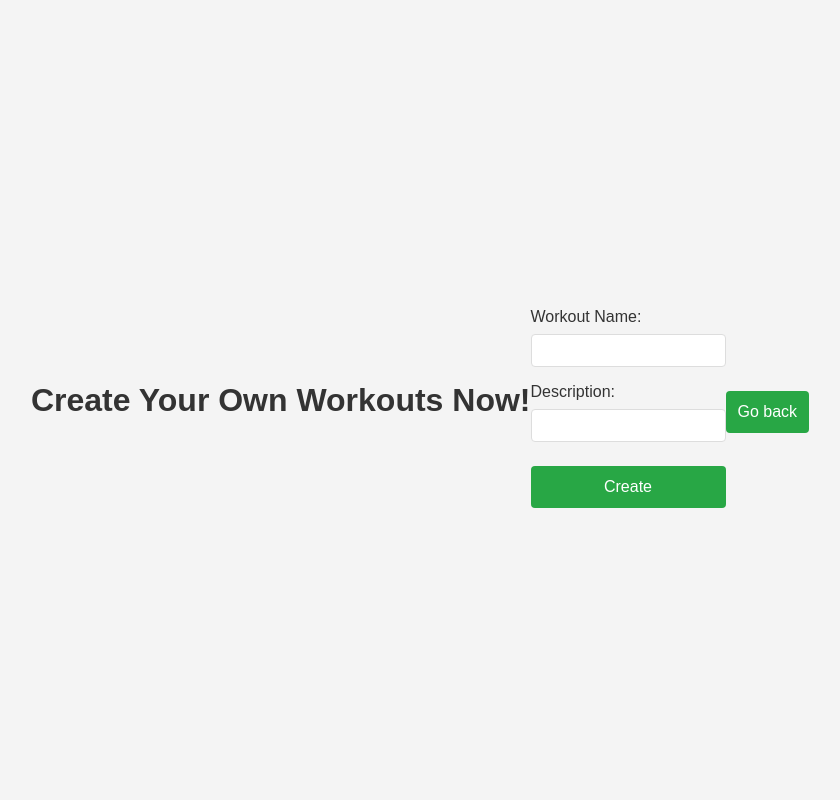
After one commit to sergioscattone/Agile-Harvard, a Flask app: a page that uses templates/create_workouts.html in a window 1280 px wide. The commit adds this page. Shown: the whole page, without its empty margins (220-1060 px from the left). Run offline with Flask 3, Linux system fonts and the light colour scheme; the visitor is signed in with stand-in values (Sample User, id 1).

Commit message:
We can create new workouts

```diff
--- a/app.py
+++ b/app.py
@@ -167,5 +167,24 @@ def user_info():
     return render_template('user_info.html', users = users)
 
 
+@app.route('/<username>/<id>/workouts/create_workouts')
+def create_page(username, id):
+    if username == session['username']:
+        return render_template("create_workouts.html", exercises=exercises, user=users[int(id) - 1])
+    return redirect(url_for('login'))
+
+@app.route('/<username>/<id>/workouts/create_workouts', methods=['GET', 'POST'])
+def create_new_workout(username, id):
+    if request.method == 'POST':
+        name = request.form['workout']
+        description = request.form['description']
+        if 'username' in session and username == session['username']:
+            user = users[int(id) - 1]
+            user.get_workout().append(user.create_workout(name, description))
+            if user.get_workout()[-1] is None:
+                user.get_workout().pop()
+        return redirect(url_for('workouts', username=username, id=id))
+    return render_template('create_workouts.html', username=username, user=users[int(id) - 1])
+
 if __name__ == "__main__":
     app.run(debug=True)
--- /dev/null
+++ b/templates/create_workouts.html
@@ -0,0 +1,95 @@
+<!DOCTYPE html>
+<html lang="en">
+<head>
+    <meta charset="utf-8">
+    <meta name="viewport" content="width=device-width, initial-scale=1.0">
+    <title>Create Your Own Workouts Now!</title>
+    <style>
+        body {
+            font-family: Arial, sans-serif;
+            background-color: #f4f4f4;
+            margin: 0;
+            padding: 0;
+            display: flex;
+            justify-content: center;
+            align-items: center;
+            height: 100vh;
+            color: #333;
+        }
+        .container {
+            background: #fff;
+            padding: 2rem;
+            border-radius: 8px;
+            box-shadow: 0 2px 10px rgba(0, 0, 0, 0.1);
+        }
+        h1 {
+            font-size: 2rem;
+            color: #333;
+            text-align: center;
+        }
+        form {
+            display: flex;
+            flex-direction: column;
+        }
+        label {
+            margin-top: 1rem;
+            font-size: 1rem;
+        }
+        input {
+            padding: 0.5rem;
+            margin-top: 0.5rem;
+            border: 1px solid #ddd;
+            border-radius: 4px;
+        }
+        button {
+            margin-top: 1.5rem;
+            padding: 0.75rem;
+            background-color: #28a745;
+            color: #fff;
+            border: none;
+            border-radius: 4px;
+            cursor: pointer;
+            font-size: 1rem;
+        }
+        button:hover {
+            background-color: #218838;
+        }
+        .spring {
+            height: 1rem;
+        }
+        .back-button {
+            display: inline-block;
+            margin-top: 1rem;
+            padding: 0.5rem 1rem;
+            background-color: #007bff;
+            color: #fff;
+            border: none;
+            border-radius: 4px;
+            cursor: pointer;
+            text-align: center;
+            text-decoration: none;
+            font-size: 1rem;
+        }
+        .back-button:hover {
+            background-color: #0056b3;
+        }
+    </style>
+</head>
+<body>
+    <h1>Create Your Own Workouts Now!</h1>
+    <form action="{{ url_for('create_new_workout', username=user.get_username(), id=user.get_id()) }}" method="post">
+        <label for="workout">Workout Name:</label>
+        <input type="text" id="workout" name="workout" required>
+        <label for="description">Description:</label>
+        <input type="text" id="description" name="description" required>
+        <button type="submit">Create</button>
+    </form>
+    <div class="spring"></div>
+    <button onclick="goBack()" class="button">Go back</button>
+    <script>
+        function goBack() {
+            window.history.back();
+        }
+    </script>
+</body>
+</html>
--- a/user.py
+++ b/user.py
@@ -48,7 +48,7 @@ class User():
         return self.email
 
     def get_workout(self) -> List[Workout]:
-        return self.workouts
+        return self.workouts if self.workouts is not None else []
 
     def create_workout(self, name = None, discription = ""):
         self.workouts.append(Workout(len(self.workouts) + 1, [], name, discription))
```
Also changed, not shown: templates/MyWorkouts.html (+18 -0 lines).
